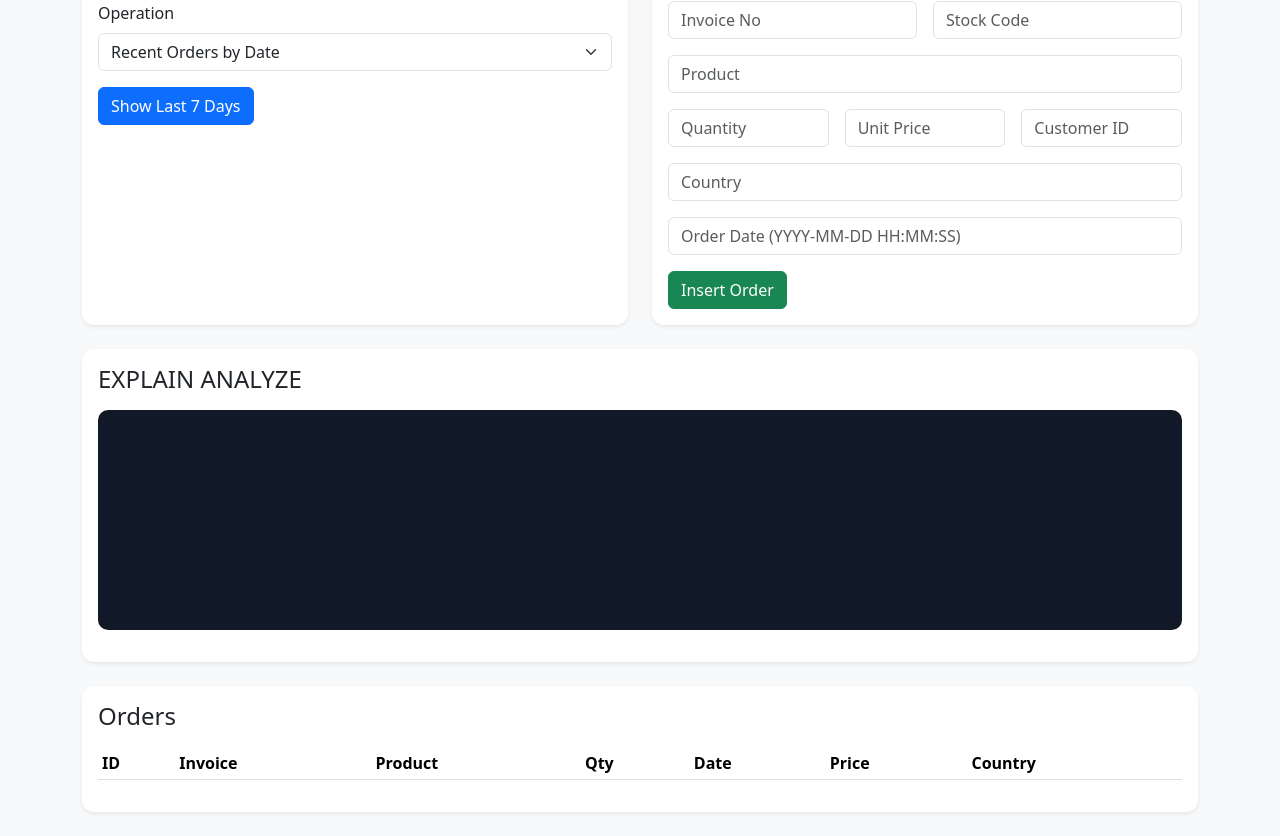
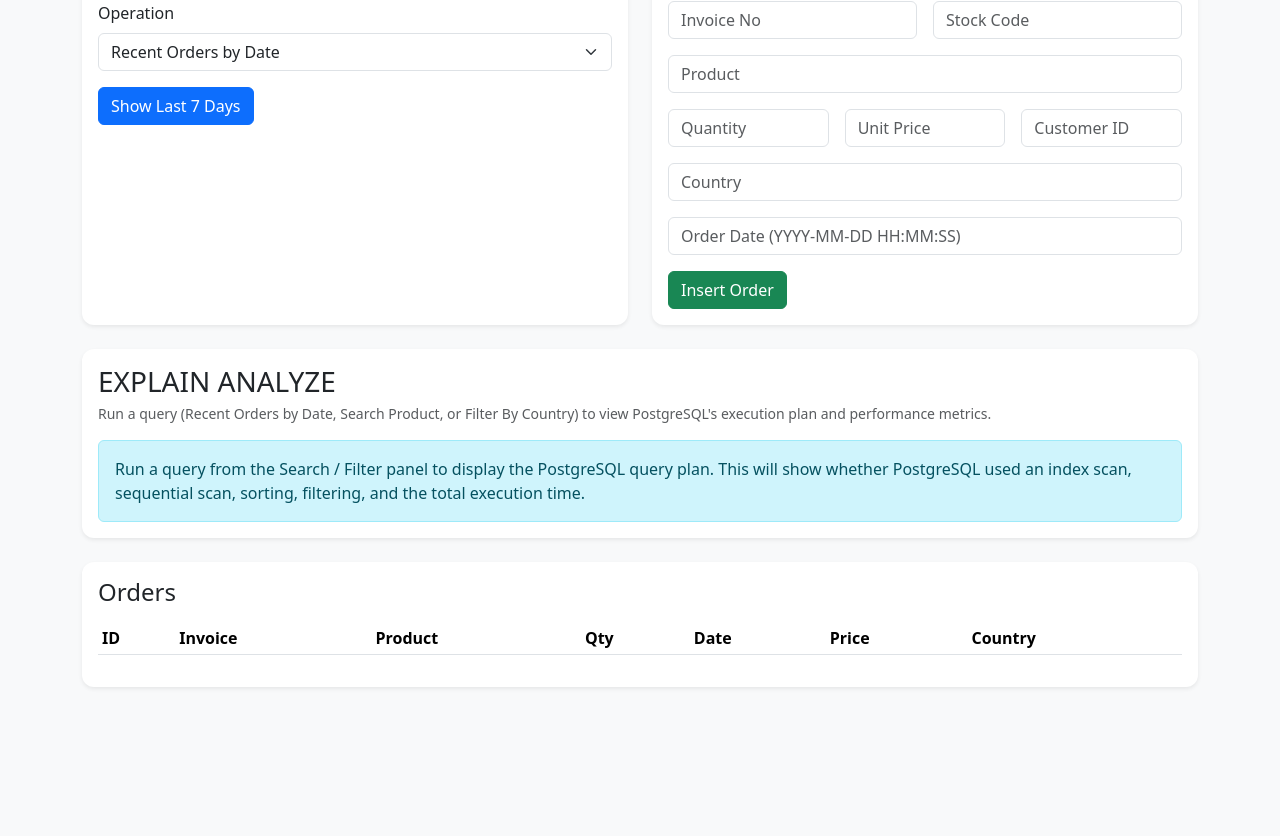
Before and after one commit to jonvrg/sales-analytics-postgresql, a React app in the folder frontend/: page / in a window 1280 px wide. Shown: the part 1688-2524 px from the top of the page. After the commit the page ends 2399 px from the top, so only its background shows below. Built offline with nearby package versions, Linux system fonts and the light colour scheme; the HTML template or start-up script is replaced by a standard one.

Commit message:
Updated Explain Panel to toggle on/off and added explanation

```diff
--- a/frontend/src/components/ExplainPanel.jsx
+++ b/frontend/src/components/ExplainPanel.jsx
@@ -1,9 +1,59 @@
+import { useState } from 'react';
+
 function ExplainPanel({ explainText }) {
+  const [showExplain, setShowExplain] = useState(true);
+
+  const hasExplainText = explainText && explainText.trim().length > 0;
+
   return (
     <div className="card shadow-sm">
       <div className="card-body">
-          <h4 className="card-title mb-3">EXPLAIN ANALYZE</h4>
-          <pre className="explain-box">{explainText}</pre>
+        <div className="d-flex justify-content-between align-items-center mb-3">
+          <div>
+            <h3 className="mb-1">EXPLAIN ANALYZE</h3>
+            <p className="text-muted mb-0 small">
+            Run a query (Recent Orders by Date, Search Product, or Filter By Country) to view PostgreSQL's execution plan and performance metrics.
+            </p>
+          </div>
+
+          {hasExplainText && (
+            <button
+              className="btn btn-outline-secondary btn-sm"
+              onClick={() => setShowExplain((prev) => !prev)}
+            >
+              {showExplain ? 'Hide Results' : 'Show Results'}
+            </button>
+          )}
+        </div>
+
+        {!hasExplainText && (
+          <div className="alert alert-info mb-0">
+            Run a query from the Search / Filter panel to display the PostgreSQL
+            query plan. This will show whether PostgreSQL used an index scan,
+            sequential scan, sorting, filtering, and the total execution time.
+          </div>
+        )}
+
+        {hasExplainText && showExplain && (
+          <pre
+            className="border rounded p-3 small mb-0"
+            style={{
+              backgroundColor: '#0f172a',
+              color: '#e5e7eb',
+              whiteSpace: 'pre-wrap',
+              overflowX: 'auto',
+              maxHeight: '420px',
+            }}
+          >
+            {explainText}
+          </pre>
+        )}
+
+        {hasExplainText && !showExplain && (
+          <div className="alert alert-secondary mb-0">
+            Query plan hidden.
+          </div>
+        )}
       </div>
     </div>
   );
```
Lines whose indentation alone changed are shown as unchanged.
